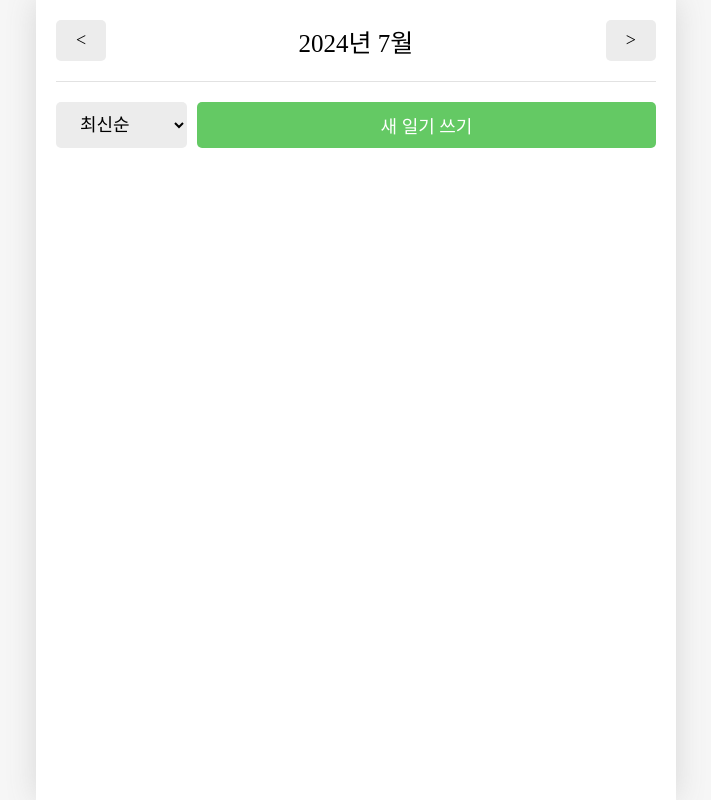
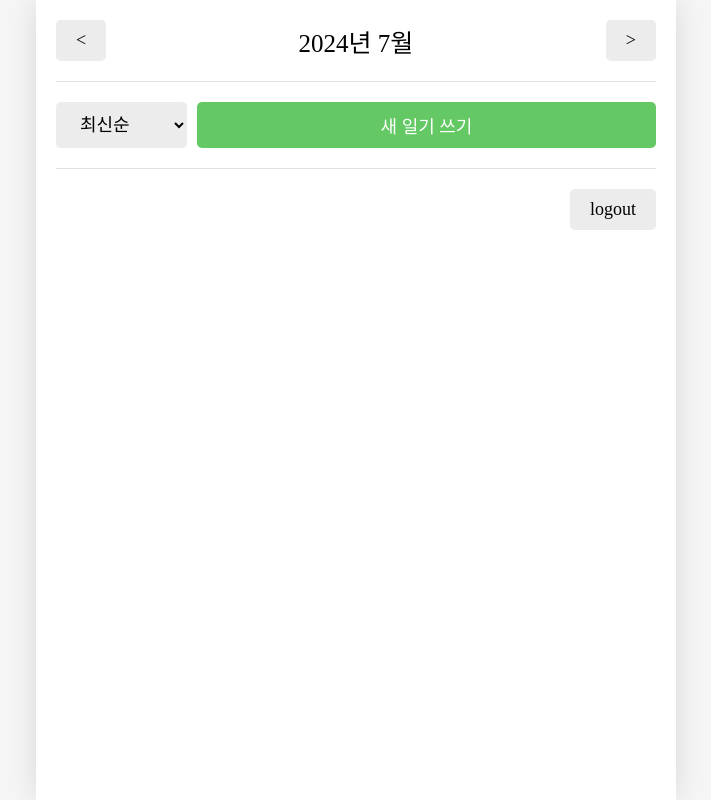
Before and after one commit to onlydev7777/emotion-diary-react, a React (Vite) app: page / in a window 1280 px wide. Shown: the whole page, without its empty margins (284-995 px from the left). Built offline with nearby package versions, Linux system fonts and the light colour scheme; sample sign-in values are in the browser's storage; a web font is replaced by a local one.

Commit message:
로그아웃 버튼 구현

```diff
--- a/src/api/axiosConfig.jsx
+++ b/src/api/axiosConfig.jsx
@@ -10,7 +10,7 @@ const axiosInstance = axios.create({
 
 axiosInstance.interceptors.request.use(
     config => {
-      config.headers.Authorization = `Bearer ${localStorage.getItem('token')}`
+      config.headers.Authorization = localStorage.getItem('token')
       return config;
     },
     error => {
--- /dev/null
+++ b/src/components/Footer.css
@@ -0,0 +1,27 @@
+.Footer {
+  display: flex;
+  align-items: center;
+
+  padding: 20px 0px;
+  border-top: 1px solid rgb(226, 226, 226);
+}
+
+.Footer > div {
+  display: flex;
+}
+
+.Footer .footer_center {
+  width: 50%;
+  font-size: 25px;
+  justify-content: center;
+}
+
+.Footer .footer_left {
+  width: 25%;
+  justify-content: flex-start;
+}
+
+.Footer .footer_right {
+  width: 25%;
+  justify-content: flex-end;
+}
--- /dev/null
+++ b/src/components/Footer.jsx
@@ -0,0 +1,13 @@
+import "./Footer.css"
+
+const Footer = ({title, leftChild, rightChild}) => {
+  return (
+      <footer className="Footer">
+        <div className="footer_left">{leftChild}</div>
+        <div className="footer_center">{title}</div>
+        <div className="footer_right">{rightChild}</div>
+      </footer>
+  );
+};
+
+export default Footer;
--- a/src/hooks/useApi.jsx
+++ b/src/hooks/useApi.jsx
@@ -1,4 +1,4 @@
-import {useEffect, useState} from 'react';
+import {useState} from 'react';
 import axiosInstance from '../api/axiosConfig';
 
 const useApi = (url, method = 'get', body = null, options = {}) => {
@@ -6,32 +6,37 @@ const useApi = (url, method = 'get', body = null, options = {}) => {
   const [error, setError] = useState(null);
   const [loading, setLoading] = useState(false);
 
-  useEffect(() => {
-    if (method === 'get') {
-      const fetchData = async () => {
-        setLoading(true);
-        try {
-          const response = await axiosInstance({
-            url,
-            method,
-            ...options,
-          });
-          setResponse(response);
-        } catch (err) {
-          setError(err);
-        } finally {
-          setLoading(false);
-        }
-      };
+  // useEffect(() => {
+  //   if (method === 'get') {
+  //     const fetchData = async () => {
+  //       setLoading(true);
+  //       try {
+  //         const response = await axiosInstance({
+  //           url,
+  //           method,
+  //           ...options,
+  //         });
+  //         setResponse(response);
+  //       } catch (err) {
+  //         setError(err);
+  //       } finally {
+  //         setLoading(false);
+  //       }
+  //     };
+  //
+  //     fetchData();
+  //   }
+  // }, [url, method, options]);
 
-      fetchData();
-    }
-  }, [url, method, options]);
-
-  const postData = async (postData) => {
+  const fetchData = async (method, requestData = null) => {
     setLoading(true);
     try {
-      const response = await axiosInstance.post(url, postData, options);
+      const response = await axiosInstance({
+        url,
+        method,
+        data: requestData,
+        ...options,
+      });
       setResponse(response);
     } catch (err) {
       setError(err);
@@ -40,7 +45,7 @@ const useApi = (url, method = 'get', body = null, options = {}) => {
     }
   };
 
-  return {response, error, loading, postData};
+  return {response, error, loading, fetchData};
 };
 
 export default useApi;
--- a/src/pages/Home.jsx
+++ b/src/pages/Home.jsx
@@ -5,6 +5,8 @@ import {useContext, useEffect, useState} from "react";
 import {DiaryStateContext} from "../App.jsx"
 import usePageTitle from "../hooks/usePageTitle.jsx";
 import {useNavigate} from "react-router-dom";
+import Footer from "../components/Footer.jsx";
+import useApi from "../hooks/useApi.jsx";
 
 const getMonthlyData = (pivotDate, data) => {
   const beginTime = new Date(pivotDate.getFullYear(), pivotDate.getMonth(), 1,
@@ -21,6 +23,7 @@ const Home = () => {
   const [pivotDate, setPivotDate] = useState(new Date());
   const data = useContext(DiaryStateContext);
   const nav = useNavigate();
+  const {response, error, loading, fetchData} = useApi("/auth/logout");
   usePageTitle("감정일기장");
   const token = localStorage.getItem("token");
 
@@ -32,6 +35,19 @@ const Home = () => {
     }
   }, [token]);
 
+  useEffect(() => {
+    if (response && response.status === 200) {
+      localStorage.removeItem("token");
+      alert("success logout!");
+      nav("/signin", {replace: true})
+      return;
+    }
+    if (error) {
+      alert("[" + error.response.status + "] " + error.response.data);
+      return;
+    }
+  }, [response]);
+
   const monthlyData = getMonthlyData(pivotDate, data);
 
   const onIncreaseMonth = () => {
@@ -42,6 +58,11 @@ const Home = () => {
     setPivotDate(new Date(pivotDate.getFullYear(), pivotDate.getMonth() - 1));
   };
 
+  const onLogout = (e) => {
+    e.preventDefault();
+    fetchData('get');
+  }
+
   return (
       <div>
         <Header
@@ -49,6 +70,7 @@ const Home = () => {
             leftChild={<Button text={"<"} onCLick={onDecreaseMonth}/>}
             rightChild={<Button text={">"} onCLick={onIncreaseMonth}/>}/>
         <DiaryList data={monthlyData}/>
+        <Footer rightChild={<Button text={"logout"} onCLick={onLogout}/>}/>
       </div>
   );
 };
--- a/src/pages/SignIn.jsx
+++ b/src/pages/SignIn.jsx
@@ -35,7 +35,7 @@ function Copyright(props) {
 const defaultTheme = createTheme();
 
 export default function SignIn() {
-  const {response, error, loading, postData} = useApi('/login',
+  const {response, error, loading, fetchData} = useApi('/login',
       'post');
   const nav = useNavigate();
 
@@ -49,7 +49,7 @@ export default function SignIn() {
     };
 
     //로그인 요청
-    postData(apiData);
+    fetchData('post', apiData);
   };
 
   useEffect(() => {
```
